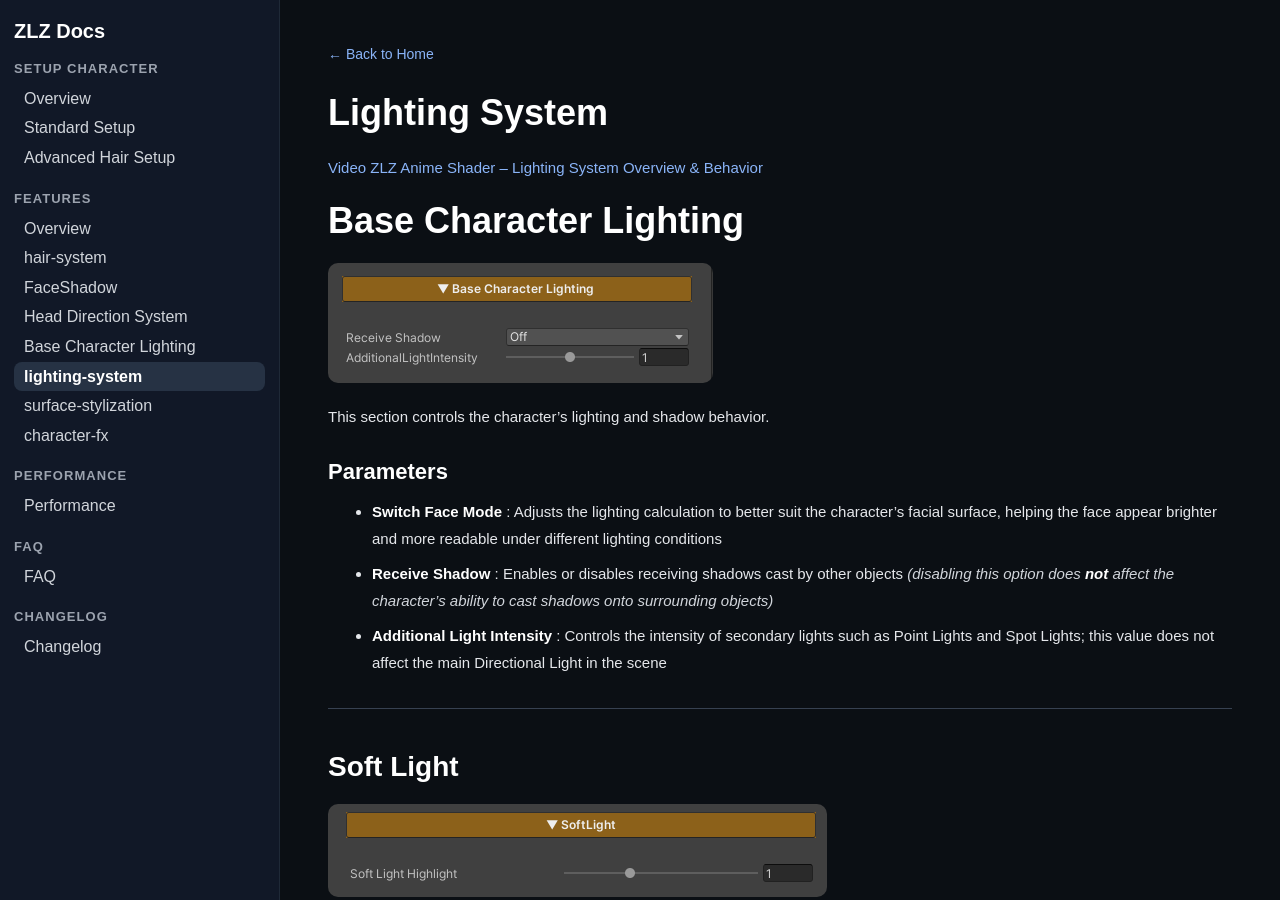
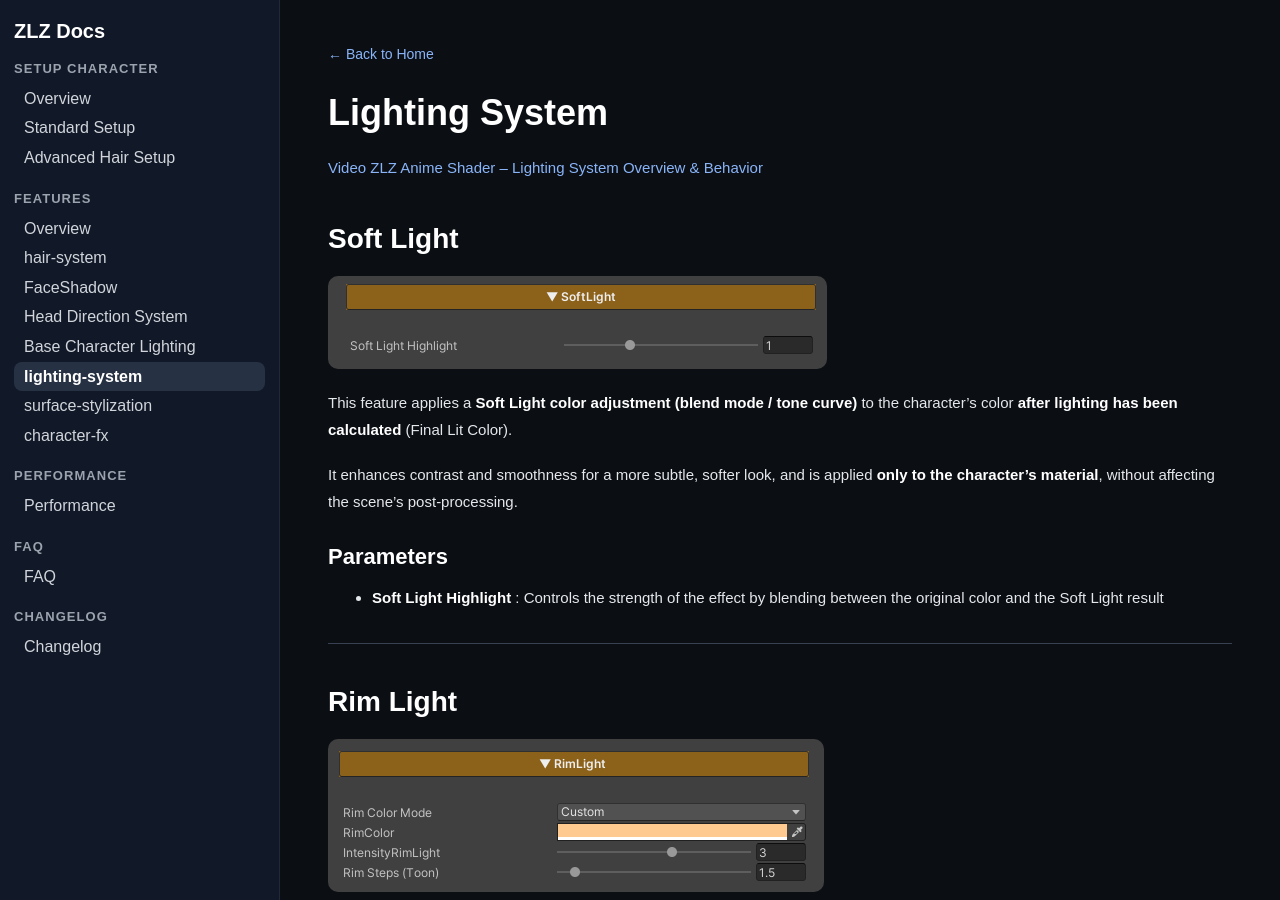
Before and after one commit to zlz-studio/zlz-studio.github.io, a Jekyll site: the page built from features/lighting-system/index.md, in a window 1280 px wide and 900 px high. Built offline with Jekyll 4.4.1, drawn with Linux system fonts in a browser that asks for light colours.

Commit message:
Update index.md

```diff
--- a/features/lighting-system/index.md
+++ b/features/lighting-system/index.md
@@ -6,20 +6,6 @@ title: Lighting-System
 # Lighting System
 
 [Video ZLZ Anime Shader – Lighting System Overview & Behavior](https://youtu.be/GS7kpy4XTZM)
-
-# Base Character Lighting
-
-![basecharacterlighting](../images/basecharacterlighting.png)
-
-This section controls the character’s lighting and shadow behavior.
-
-### Parameters
-
-- **Switch Face Mode** : Adjusts the lighting calculation to better suit the character’s facial surface, helping the face appear brighter and more readable under different lighting conditions
-- **Receive Shadow** : Enables or disables receiving shadows cast by other objects *(disabling this option does **not** affect the character’s ability to cast shadows onto surrounding objects)*
-- **Additional Light Intensity** : Controls the intensity of secondary lights such as Point Lights and Spot Lights; this value does not affect the main Directional Light in the scene
-
----
 
 ## Soft Light
 
```
